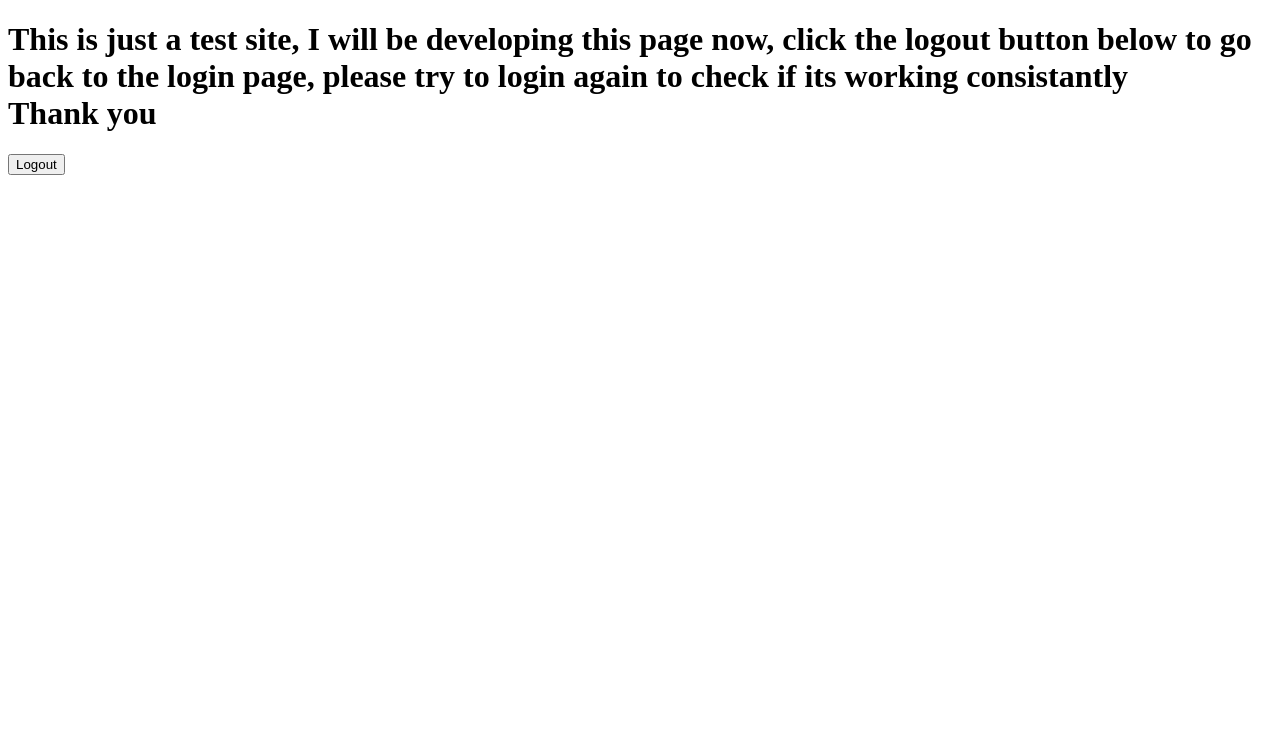
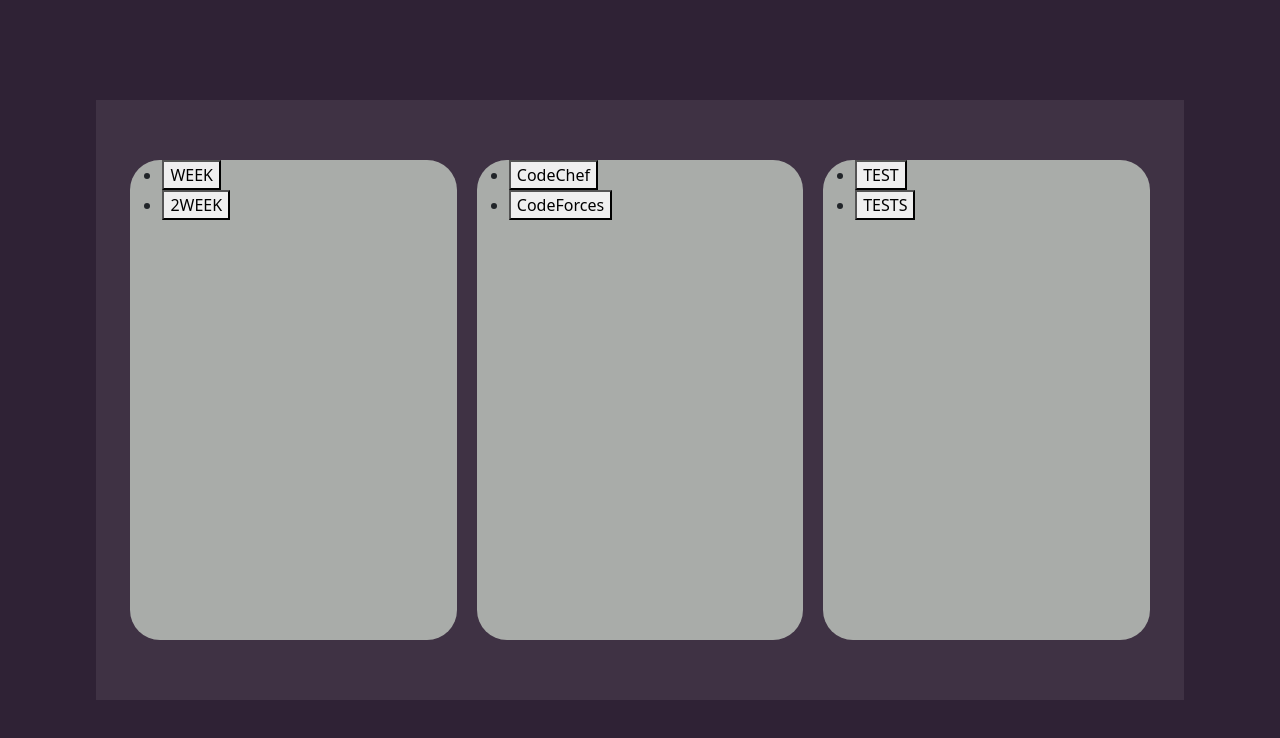
Before and after one commit to agent-storm/cal-set, a plain HTML site: page public/pages/cal-set-main-page.html in a window 1280 px wide. Drawn offline with nearby package versions, Linux system fonts and the light colour scheme.

Commit message:
calset page started

```diff
--- /dev/null
+++ b/public/css/cal-set.css
@@ -0,0 +1,50 @@
+body{
+    display: flex;
+    justify-content: center;
+    align-items: center;
+    background-color: #2F2235;
+}
+.main-container-div {
+    display: flex;
+    justify-content: center;
+    align-items: center;
+    background-color: #3F3244;;
+    flex-direction: column;
+    width:85%;
+    height:600px;
+    margin-top: 100px;
+}
+.options-container-div {
+    display: flex;
+    justify-content: center;
+    align-items: center;
+    flex-direction: row;
+    width:100%;
+    height: 80%;
+}
+.timeframe-options-div {
+    display: flex;
+    background-color: #A9ACA9;
+    margin:10px;
+    width: 30%;
+    height: 100%;
+    border-radius: 30px;
+}
+.platforms-options-div {
+    background-color: #A9ACA9;
+    margin:10px;
+    width: 30%;
+    height: 100%;
+    border-radius: 30px;
+}
+.preset-options-div {
+    background-color: #A9ACA9;
+    margin:10px;
+    width: 30%;
+    height: 100%;
+    border-radius: 30px;
+}
+.desc-btn-container-div {
+    display: flex;
+    flex-direction: row;
+}
--- a/public/pages/cal-set-main-page.html
+++ b/public/pages/cal-set-main-page.html
@@ -19,10 +19,39 @@
         };
         firebase.initializeApp(firebaseConfig);
     </script>
+    <link href="https://cdn.jsdelivr.net/npm/bootstrap@5.1.3/dist/css/bootstrap.min.css" rel="stylesheet" integrity="sha384-1BmE4kWBq78iYhFldvKuhfTAU6auU8tT94WrHftjDbrCEXSU1oBoqyl2QvZ6jIW3" crossorigin="anonymous">
+    <script src="https://cdn.jsdelivr.net/npm/bootstrap@5.1.3/dist/js/bootstrap.bundle.min.js" integrity="sha384-ka7Sk0Gln4gmtz2MlQnikT1wXgYsOg+OMhuP+IlRH9sENBO0LRn5q+8nbTov4+1p" crossorigin="anonymous"></script>
     <script src="../javascript/cal-set-main-page.js" defer></script>
+    <link rel="stylesheet" href="../css/cal-set.css" >
 </head>
 <body>
-    <h1>This is just a test site, I will be developing this page now, click the logout button below to go back to the login page, please try to login again to check if its working consistantly<br>Thank you</h1>
-    <button id="logout-btn" onclick="SignOutPressed()">Logout</button>
+
+    <div class="main-container-div">
+        <div class="options-container-div">
+            <div class="timeframe-options-div">
+                <ul class="timeframe-options-list">
+                    <li class="timeframe-item"><button>WEEK</button></li>
+                    <li class="timeframe-item"><button>2WEEK</button></li>
+                </ul>
+            </div>
+            <div class="platforms-options-div">
+                <ul class="platform-options-list">
+                    <li class="platform-item"><button>CodeChef</button></li>
+                    <li class="platform-item"><button>CodeForces</button></li>
+                </ul>
+            </div>
+            <div class="preset-options-div">
+                <ul class="preset-options-list">
+                    <li class="preset-item"><button>TEST</button></li>
+                    <li class="preset-item"><button>TESTS</button></li>
+                </ul>
+            </div>
+        </div>
+        <div class="desc-btn-container-div">
+
+        </div>
+    </div>
+    <!-- <h1>This is just a test site, I will be developing this page now, click the logout button below to go back to the login page, please try to login again to check if its working consistantly<br>Thank you</h1> -->
+    <!-- <button id="logout-btn" onclick="SignOutPressed()">Logout</button> -->
 </body>
 </html>
```
Also changed, not shown: test.html (added, +14 -0 lines).
